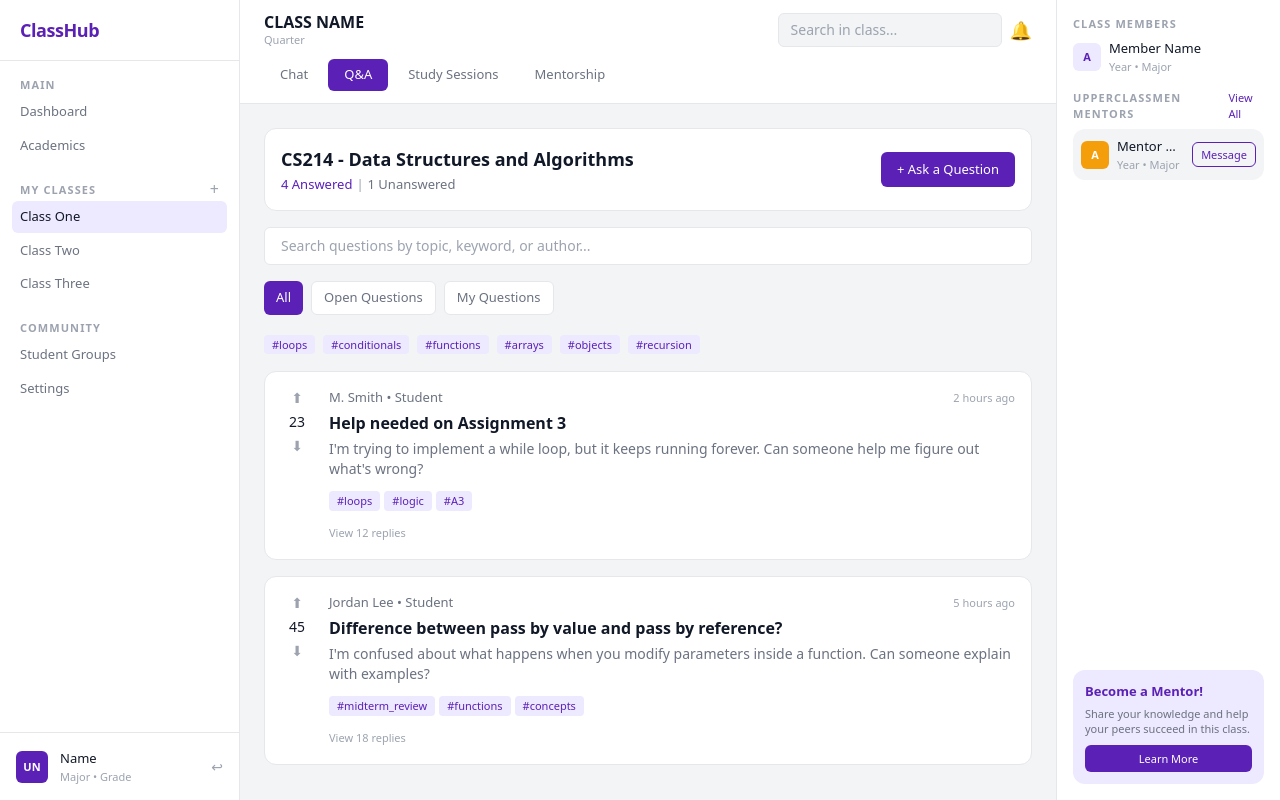
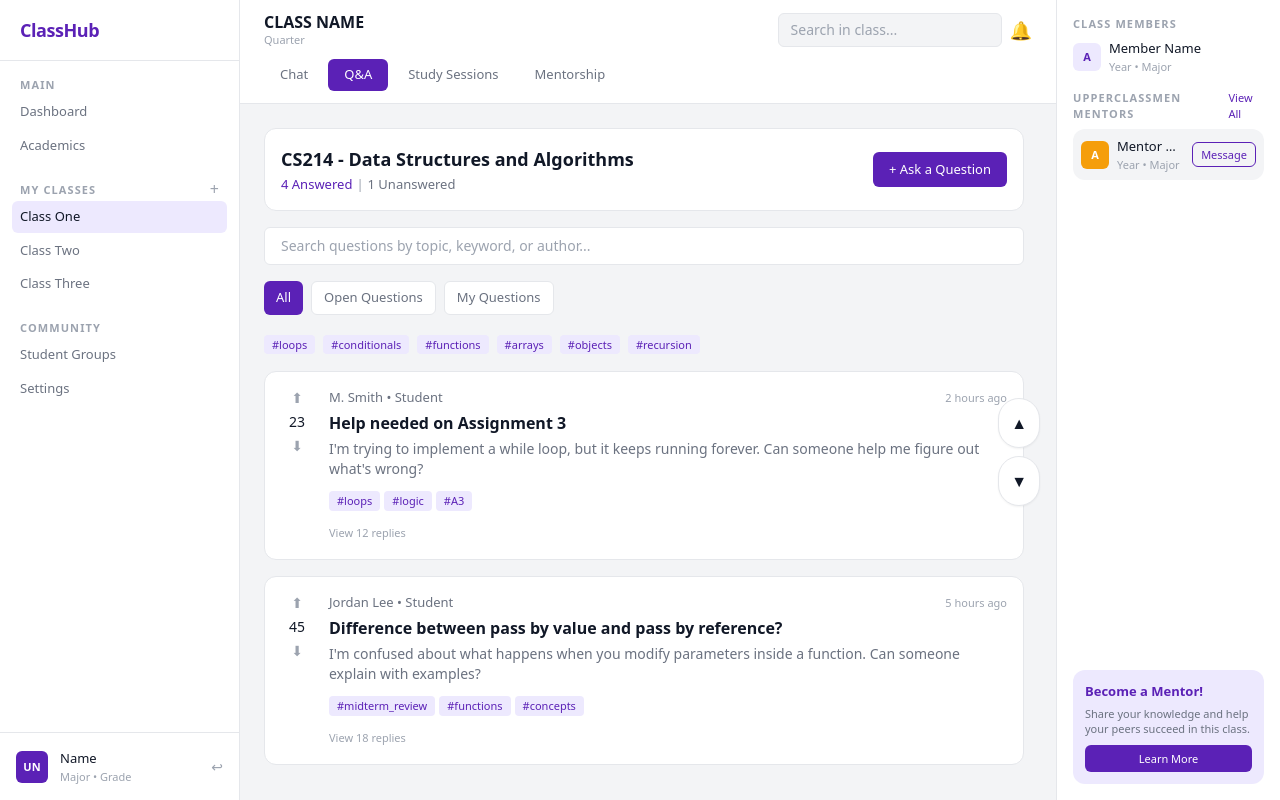
Before and after one commit to amoveablefeastym/IEEE-team-project, a React (Vite) app: page /qa in a window 1280 px wide. Built offline with nearby package versions, Linux system fonts and the light colour scheme.

Commit message:
Add up/down scrolling controls to Q&A page

```diff
--- a/src/QAPage.jsx
+++ b/src/QAPage.jsx
@@ -1,3 +1,5 @@
+import { useRef } from 'react';
+
 function Tag({ label }) {
   return (
     <span className="inline-block bg-brand-light text-brand text-xxs font-medium px-2 py-0.5 rounded-badge">
@@ -38,8 +40,20 @@ function Question({ author, role, title, text, time, tags, replies, votes }) {
 }
 
 function QAndA() {
+  const scrollRef = useRef(null);
+  const scrollAmount = 320;
+
+  const scrollUp = () => {
+    scrollRef.current?.scrollBy({ top: -scrollAmount, left: 0, behavior: 'smooth' });
+  };
+
+  const scrollDown = () => {
+    scrollRef.current?.scrollBy({ top: scrollAmount, left: 0, behavior: 'smooth' });
+  };
+
   return (
-    <div className="flex-1 overflow-y-auto p-6 space-y-4">
+    <div className="relative flex-1 overflow-hidden p-6">
+      <div ref={scrollRef} className="h-full overflow-y-auto pr-2 space-y-4">
         {/* Course header */}
         <div className="bg-surface rounded-card border border-line p-4 flex items-center justify-between">
           <div>
@@ -100,6 +114,24 @@ function QAndA() {
           votes={45}
         />
       </div>
+
+      <div className="pointer-events-none absolute right-4 top-1/2 flex flex-col gap-2 -translate-y-1/2">
+        <button
+          onClick={scrollUp}
+          aria-label="Scroll up"
+          className="pointer-events-auto rounded-full bg-surface border border-line p-3 text-primary shadow-sm hover:bg-brand hover:text-white transition-colors"
+        >
+          ▲
+        </button>
+        <button
+          onClick={scrollDown}
+          aria-label="Scroll down"
+          className="pointer-events-auto rounded-full bg-surface border border-line p-3 text-primary shadow-sm hover:bg-brand hover:text-white transition-colors"
+        >
+          ▼
+        </button>
+      </div>
+    </div>
   );
 }
 
```
Lines whose indentation alone changed are shown as unchanged.
